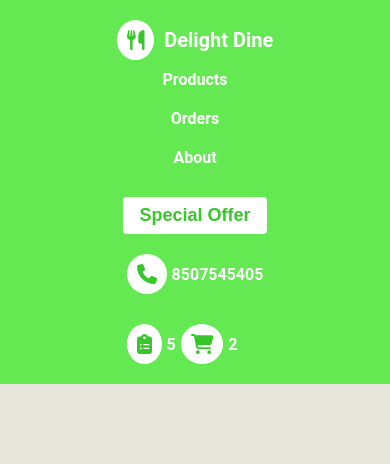
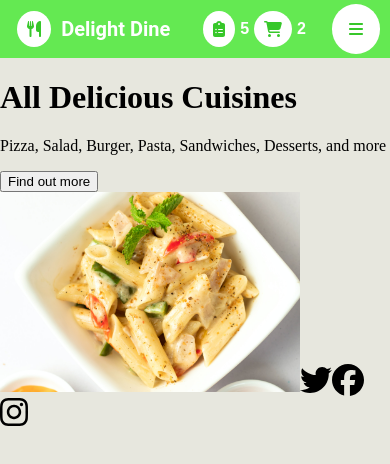
Before and after one commit to rayan25nov/restaurant-client, a React (Vite) app: page / in a window 390 px wide. Shown: the top 464 px of the page. Built offline with nearby package versions, Linux system fonts and the light colour scheme.

Commit message:
Added home and updated navbar

```diff
--- a/package.json
+++ b/package.json
@@ -11,6 +11,7 @@
   },
   "dependencies": {
     "@fortawesome/fontawesome-svg-core": "^6.4.0",
+    "@fortawesome/free-brands-svg-icons": "^6.4.0",
     "@fortawesome/free-solid-svg-icons": "^6.4.0",
     "@fortawesome/react-fontawesome": "^0.2.0",
     "react": "^18.2.0",
--- a/src/App.jsx
+++ b/src/App.jsx
@@ -1,10 +1,12 @@
 import "./App.css";
+import Home from "./common/Home";
 import Navbar from "./common/Navbar";
 
 function App() {
   return (
     <div className="page-container">
       <Navbar />
+      <Home />
     </div>
   );
 }
--- /dev/null
+++ b/src/common/Home.jsx
@@ -0,0 +1,31 @@
+import React from "react";
+import { FontAwesomeIcon } from "@fortawesome/react-fontawesome";
+import {
+  faTwitter,
+  faFacebook,
+  faInstagram,
+} from "@fortawesome/free-brands-svg-icons";
+
+const Home = () => {
+  return (
+    <div>
+      <div>
+        <h1>All Delicious Cuisines</h1>
+        <p>Pizza, Salad, Burger, Pasta, Sandwiches, Desserts, and more</p>
+        <button>Find out more</button>
+      </div>
+      <div>
+        <img
+          src="../../src/assets/images/pasta.jpg"
+          alt="Pasta on a plate"
+          height={"200px"}
+        />
+        <FontAwesomeIcon icon={faTwitter} size="2x" />
+        <FontAwesomeIcon icon={faFacebook} size="2x" />
+        <FontAwesomeIcon icon={faInstagram} size="2x" />
+      </div>
+    </div>
+  );
+};
+
+export default Home;
--- a/src/common/Navbar.jsx
+++ b/src/common/Navbar.jsx
@@ -1,48 +1,249 @@
-import React from "react";
+import React, { useState } from "react";
 import { FontAwesomeIcon } from "@fortawesome/react-fontawesome";
 import {
+  faBars,
   faUtensils,
   faShoppingCart,
   faPhone,
   faClipboardList,
 } from "@fortawesome/free-solid-svg-icons";
-import "./Navbar.css"; // Import your custom CSS file for styling
+import Styles from "./Navbar.module.css"; // Import your custom CSS file for styling
 
 const Navbar = () => {
+  const [menuOpen, setMenuOpen] = useState(false);
+
+  const toggleMenu = () => {
+    setMenuOpen(!menuOpen);
+  };
+
   return (
-    <nav className="navbar">
-      <div className="navbar-brand">
-        <FontAwesomeIcon icon={faUtensils} className="navbar-icon" />
-        <span className="navbar-text">Delight Dine</span>
+    <nav className={Styles.navbar}>
+      <div className={Styles.navbar_brand}>
+        <FontAwesomeIcon icon={faUtensils} className={Styles.navbar_icon} />
+        <span className={Styles.navbar_text}>Delight Dine</span>
       </div>
 
-      <div className="navbar-links">
-        <a href="#" className="navbar-link">
+      <div
+        className={`${Styles.navbar_links} ${menuOpen ? `${Styles.open}` : ""}`}
+      >
+        <a href="#" className={Styles.navbar_link}>
           Products
         </a>
-        <a href="#" className="navbar-link">
+        <a href="#" className={Styles.navbar_link}>
           Orders
         </a>
-        <a href="#" className="navbar-link">
+        <a href="#" className={Styles.navbar_link}>
           About
         </a>
-        <button className="navbar-button">Special Offer</button>
+        <button className={Styles.navbar_button}>Special Offer</button>
+        <div className={Styles.navbar_phone}>
+          <FontAwesomeIcon icon={faPhone} className={Styles.navbar_icon} />
+          <span className={Styles.navbar_text}>8507545405</span>
+        </div>
       </div>
 
-      <div className="navbar-info">
-        <div className="navbar-phone">
-          <FontAwesomeIcon icon={faPhone} className="navbar-icon" />
-          <span className="navbar-text">8507545405</span>
+      <div className={Styles.navbar_info}>
+        <div className={Styles.navbar_orders}>
+          <FontAwesomeIcon
+            icon={faClipboardList}
+            className={Styles.navbar_icon}
+          />
+          <span className={Styles.navbar_text}>5</span>
+          <FontAwesomeIcon
+            icon={faShoppingCart}
+            className={Styles.navbar_icon}
+          />
+          <span className={Styles.navbar_text}>2</span>
         </div>
-        <div className="navbar-orders">
-          <FontAwesomeIcon icon={faClipboardList} className="navbar-icon" />
-          <span className="navbar-text">5</span>
-          <FontAwesomeIcon icon={faShoppingCart} className="navbar-icon" />
-          <span className="navbar-text">2</span>
-        </div>
+      </div>
+      <div className={Styles.navbar_toggle} onClick={toggleMenu}>
+        <FontAwesomeIcon icon={faBars} className={Styles.navbar_icon} />
       </div>
     </nav>
   );
 };
 
 export default Navbar;
+
+// import React, { useState } from "react";
+// import { FontAwesomeIcon } from "@fortawesome/react-fontawesome";
+// import {
+//   faBars,
+//   faUtensils,
+//   faShoppingCart,
+//   faPhone,
+//   faClipboardList,
+// } from "@fortawesome/free-solid-svg-icons";
+// import "./Navbar.css"; // Import your custom CSS file for styling
+
+// const Navbar = () => {
+//   const [menuOpen, setMenuOpen] = useState(false);
+
+//   const toggleMenu = () => {
+//     setMenuOpen(!menuOpen);
+//   };
+
+//   return (
+//     <nav className={`navbar`}>
+//       <div className="navbar-brand">
+//         <FontAwesomeIcon icon={faUtensils} className="navbar-icon" />
+//         <span className="navbar-text">Delight Dine</span>
+//       </div>
+
+//       <div className={`navbar-links`}>
+//         <a href="#" className="navbar-link">
+//           Products
+//         </a>
+//         <a href="#" className="navbar-link">
+//           Orders
+//         </a>
+//         <a href="#" className="navbar-link">
+//           About
+//         </a>
+//         <button className="navbar-button">Special Offer</button>
+//         <div className="navbar-phone">
+//           <FontAwesomeIcon icon={faPhone} className="navbar-icon" />
+//           <span className="navbar-text">8507545405</span>
+//         </div>
+//       </div>
+
+//       <div className={`navbar-info`}>
+//         <div className="navbar-orders">
+//           <FontAwesomeIcon icon={faClipboardList} className="navbar-icon" />
+//           <span className="navbar-text">5</span>
+//           <FontAwesomeIcon icon={faShoppingCart} className="navbar-icon" />
+//           <span className="navbar-text">2</span>
+//         </div>
+//       </div>
+
+//       <div className={`small-screen ${menuOpen ? "open" : ""}`}>
+//         <div className="navbar-links">
+//           <a href="#" className="navbar-link">
+//             Products
+//           </a>
+//           <a href="#" className="navbar-link">
+//             Orders
+//           </a>
+//           <a href="#" className="navbar-link">
+//             About
+//           </a>
+//           <button className="navbar-button">Special Offer</button>
+//         </div>
+//       </div>
+//       <div className="navbar-toggle" onClick={toggleMenu}>
+//         <FontAwesomeIcon icon={faBars} className="navbar-icon" />
+//       </div>
+//     </nav>
+//   );
+// };
+
+// export default Navbar;
+
+// import React, { useState } from "react";
+// import { FontAwesomeIcon } from "@fortawesome/react-fontawesome";
+// import {
+//   faBars,
+//   faUtensils,
+//   faShoppingCart,
+//   faPhone,
+//   faClipboardList,
+// } from "@fortawesome/free-solid-svg-icons";
+// import "./Navbar.css"; // Import your custom CSS file for styling
+
+// const Navbar = () => {
+//   const [showMenu, setShowMenu] = useState(true);
+
+//   const toggleMenu = () => {
+//     setShowMenu(!showMenu);
+//   };
+
+//   return (
+//     <nav className={`navbar`}>
+//       <div className="navbar-brand">
+//         <FontAwesomeIcon icon={faUtensils} className="navbar-icon" />
+//         <span className="navbar-text">Delight Dine</span>
+//       </div>
+
+//       <div className={`navbar-links ${showMenu ? "show-menu" : ""}`}>
+//         <a href="#" className="navbar-link">
+//           Products
+//         </a>
+//         <a href="#" className="navbar-link">
+//           Orders
+//         </a>
+//         <a href="#" className="navbar-link">
+//           About
+//         </a>
+//         <button className="navbar-button">Special Offer</button>
+//       </div>
+
+//       <div className="navbar-info">
+//         <div className={`navbar-phone ${showMenu ? "show-menu" : ""}`}>
+//           <FontAwesomeIcon icon={faPhone} className="navbar-icon" />
+//           <span className="navbar-text">8507545405</span>
+//         </div>
+//         <div className="navbar-orders">
+//           <FontAwesomeIcon icon={faClipboardList} className="navbar-icon" />
+//           <span className="navbar-text">5</span>
+//           <FontAwesomeIcon icon={faShoppingCart} className="navbar-icon" />
+//           <span className="navbar-text">2</span>
+//         </div>
+//       </div>
+
+//       <div className="navbar-toggle" onClick={toggleMenu}>
+//         <FontAwesomeIcon icon={faBars} className="navbar-icon" />
+//       </div>
+//     </nav>
+//   );
+// };
+
+// export default Navbar;
+
+// import React from "react";
+// import { FontAwesomeIcon } from "@fortawesome/react-fontawesome";
+// import {
+//   faUtensils,
+//   faShoppingCart,
+//   faPhone,
+//   faClipboardList,
+// } from "@fortawesome/free-solid-svg-icons";
+// import "./Navbar.css"; // Import your custom CSS file for styling
+
+// const Navbar = () => {
+//   return (
+//     <nav className="navbar">
+//       <div className="navbar-brand">
+//         <FontAwesomeIcon icon={faUtensils} className="navbar-icon" />
+//         <span className="navbar-text">Delight Dine</span>
+//       </div>
+
+//       <div className="navbar-links">
+//         <a href="#" className="navbar-link">
+//           Products
+//         </a>
+//         <a href="#" className="navbar-link">
+//           Orders
+//         </a>
+//         <a href="#" className="navbar-link">
+//           About
+//         </a>
+//         <button className="navbar-button">Special Offer</button>
+//       </div>
+
+//       <div className="navbar-info">
+//         <div className="navbar-phone">
+//           <FontAwesomeIcon icon={faPhone} className="navbar-icon" />
+//           <span className="navbar-text">8507545405</span>
+//         </div>
+//         <div className="navbar-orders">
+//           <FontAwesomeIcon icon={faClipboardList} className="navbar-icon" />
+//           <span className="navbar-text">5</span>
+//           <FontAwesomeIcon icon={faShoppingCart} className="navbar-icon" />
+//           <span className="navbar-text">2</span>
+//         </div>
+//       </div>
+//     </nav>
+//   );
+// };
+
+// export default Navbar;
--- a/src/common/Navbar.css
+++ b/src/common/Navbar.module.css
@@ -4,13 +4,13 @@
   justify-content: space-between;
   align-items: center;
   background-color: #64e952;
-  padding: 1.25rem 2rem; /* 10px 20px */
+  padding: 1.25rem 2rem; /* 20px 32px */
   color: white;
   font-family: "Roboto", sans-serif;
 }
 
 /* Navbar brand */
-.navbar-brand {
+.navbar_brand {
   display: flex;
   align-items: center;
   gap: 0.625rem; /* 10px */
@@ -18,7 +18,7 @@
 }
 
 /* Navbar icon */
-.navbar-icon {
+.navbar_icon {
   font-size: 1.25rem; /* 20px */
   background-color: #ffffff;
   color: #37c72a;
@@ -27,27 +27,27 @@
 }
 
 /* Navbar text */
-.navbar-text {
+.navbar_text {
   font-weight: bold;
 }
 
 /* Navbar links */
-.navbar-links {
+.navbar_links {
   display: flex;
   align-items: center;
-  justify-content: space-between;
-  gap: 1.25rem; /* 10px */
+  gap: 1.25rem; /* 20px */
+  transition: left 0.5s ease-in-out;
 }
 
 /* Navbar link */
-.navbar-link {
+.navbar_link {
   text-decoration: none;
   color: white;
   font-weight: bold;
 }
 
 /* Navbar button */
-.navbar-button {
+.navbar_button {
   padding: 0.5rem 1rem; /* 8px 16px */
   background-color: white;
   color: #37c72a;
@@ -59,52 +59,89 @@
 }
 
 /* Navbar info */
-.navbar-info {
+.navbar_info {
   display: flex;
   align-items: center;
-  gap: 1.25rem; /* 10px */
+  gap: 1.25rem; /* 20px */
 }
 
 /* Navbar phone */
-.navbar-phone {
+.navbar_phone {
   display: flex;
   align-items: center;
   gap: 0.3125rem; /* 5px */
 }
 
 /* Navbar orders */
-.navbar-orders {
+.navbar_orders {
   display: flex;
   align-items: center;
   gap: 0.3125rem; /* 5px */
 }
 
+/* Hamburger icon */
+.navbar_toggle {
+  display: none;
+}
+
 /* Media queries for responsiveness */
 @media screen and (max-width: 900px) {
   .navbar {
-    flex-direction: column;
     gap: 0.625rem; /* 10px */
+    padding: 0.25rem 0.65rem;
+    background-color: #64e952;
   }
 
-  .navbar-brand {
+  .navbar_brand {
     font-size: 1.25rem; /* 20px */
+    padding: 0.425rem;
   }
 
-  .navbar-links {
-    flex-direction: column;
+  .navbar_icon {
+    font-size: 1rem;
+    float: right;
   }
 
-  .navbar-button {
+  .navbar_links {
+    flex-direction: column;
+    position: fixed;
+    right: -100%;
+    top: 3.45rem;
+    width: 80%;
+    background-color: #64e952;
+    color: #ffffff;
+    text-align: center;
+    z-index: 999;
+    transition: right 0.5s ease-in-out;
+    padding: 1.5rem;
+    border-radius: 0.25rem;
+  }
+
+  .navbar_links.open {
+    right: 0;
+    top: 3.45rem;
+    padding: 1.5rem;
+    border-radius: 0.25rem;
+  }
+
+  .navbar_button {
     margin-top: 0.625rem; /* 10px */
   }
 
-  .navbar-info {
-    flex-direction: column;
+  .navbar_info {
     align-items: flex-start;
+    font: 1em sans-serif;
   }
 
-  .navbar-phone,
-  .navbar-orders {
-    margin-top: 0.625rem; /* 10px */
+  .navbar_toggle {
+    display: flex;
+    align-items: center;
+    justify-content: center;
+    font-size: 1.5rem;
+    background-color: #ffffff;
+    color: #64e952;
+    border-radius: 50%;
+    padding: 0.425rem;
+    cursor: pointer;
   }
 }
```
Also changed, not shown: src/assets/images/pasta.jpg (added), 1 other file (tests, documents, lock files or other folders).
